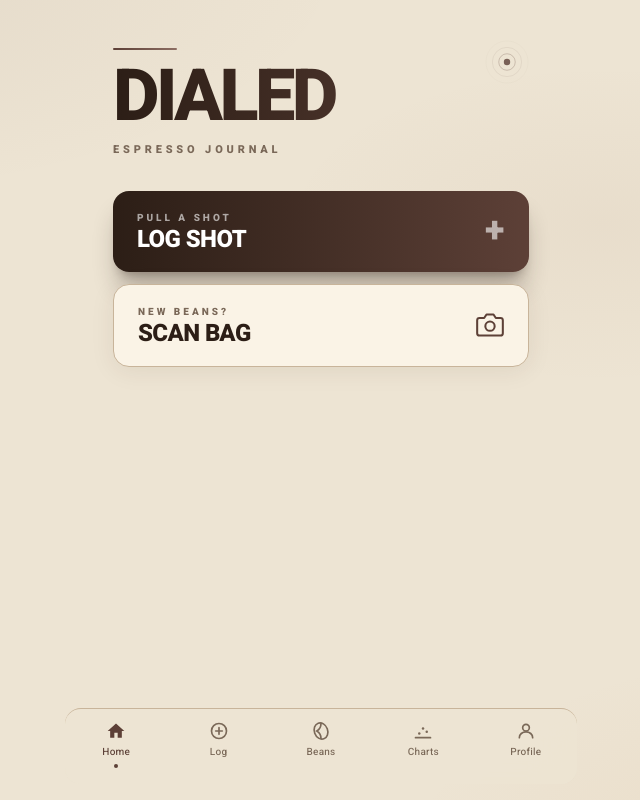
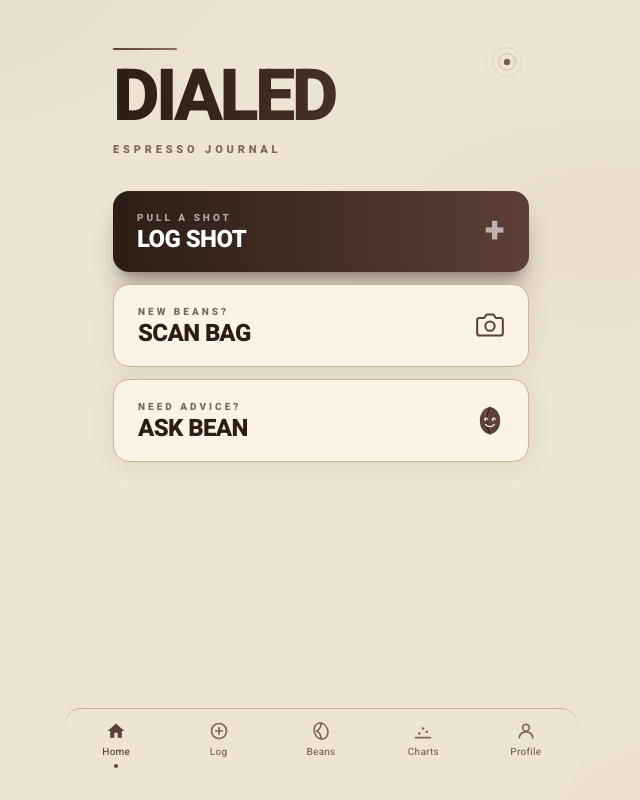
Before and after one commit to Oferneum/OptiBrew, a Next.js app: page / in a window 1280 px wide. Shown: the whole page, without its empty margins (319-959 px from the left). Built offline with nearby package versions, Linux system fonts and the light colour scheme; no server answers.

Commit message:
feat(home): add Ask Bean CTA alongside Log Shot and Scan Bag
Co-Authored-By: Claude Sonnet 4.6 <noreply@anthropic.com>

```diff
--- a/app/page.tsx
+++ b/app/page.tsx
@@ -64,6 +64,29 @@ export default function HomePage() {
           </svg>
         </Link>
 
+        {/* Ask Bean */}
+        <Link
+          href="/chat"
+          className="flex items-center justify-between w-full glass rounded-2xl px-6 py-5 active:scale-95 transition-all duration-200"
+        >
+          <div>
+            <p className="text-[10px] font-black uppercase tracking-[0.3em] text-[#7A6858]">Need advice?</p>
+            <p className="text-2xl font-black uppercase tracking-tight leading-none mt-0.5 text-[#2C1E16]">ASK BEAN</p>
+          </div>
+          <svg viewBox="0 0 44 56" fill="none" className="w-7 h-9">
+            <ellipse cx="22" cy="29" rx="16" ry="21" fill="#5D4037" />
+            <ellipse cx="16" cy="18" rx="5" ry="8" fill="#7B5B4A" opacity="0.45" transform="rotate(-18 16 18)" />
+            <path d="M22 8 C15 22 15 36 22 50" stroke="#3C2A21" strokeWidth="2.5" strokeLinecap="round" />
+            <circle cx="16" cy="27" r="3"   fill="#FAF3E6" />
+            <circle cx="28" cy="27" r="3"   fill="#FAF3E6" />
+            <circle cx="17" cy="28" r="1.5" fill="#2C1E16" />
+            <circle cx="29" cy="28" r="1.5" fill="#2C1E16" />
+            <circle cx="17.8" cy="27.2" r="0.6" fill="white" opacity="0.8" />
+            <circle cx="29.8" cy="27.2" r="0.6" fill="white" opacity="0.8" />
+            <path d="M15 35 Q22 42 29 35" stroke="#FAF3E6" strokeWidth="2" strokeLinecap="round" fill="none" />
+          </svg>
+        </Link>
+
       </div>
     </div>
   );
```
